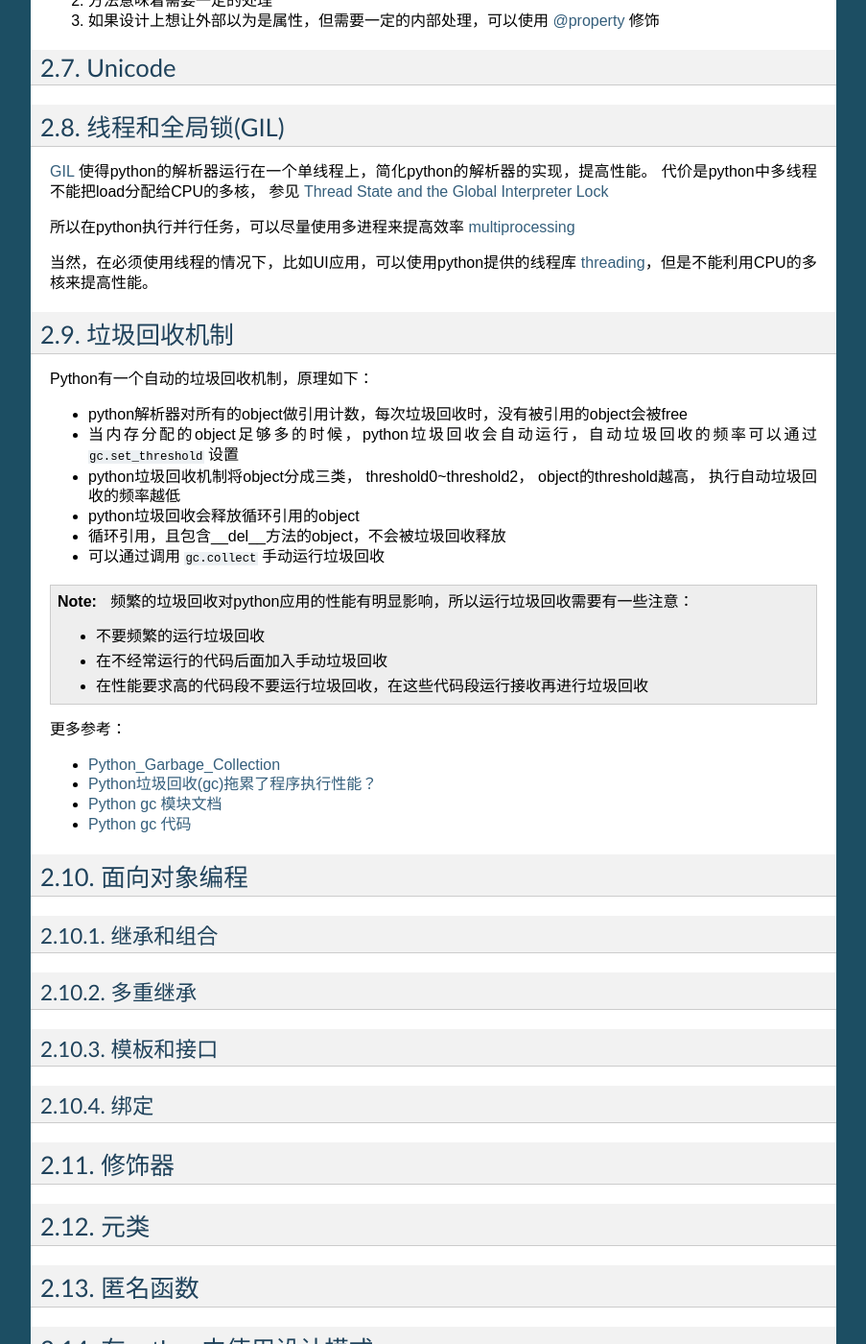
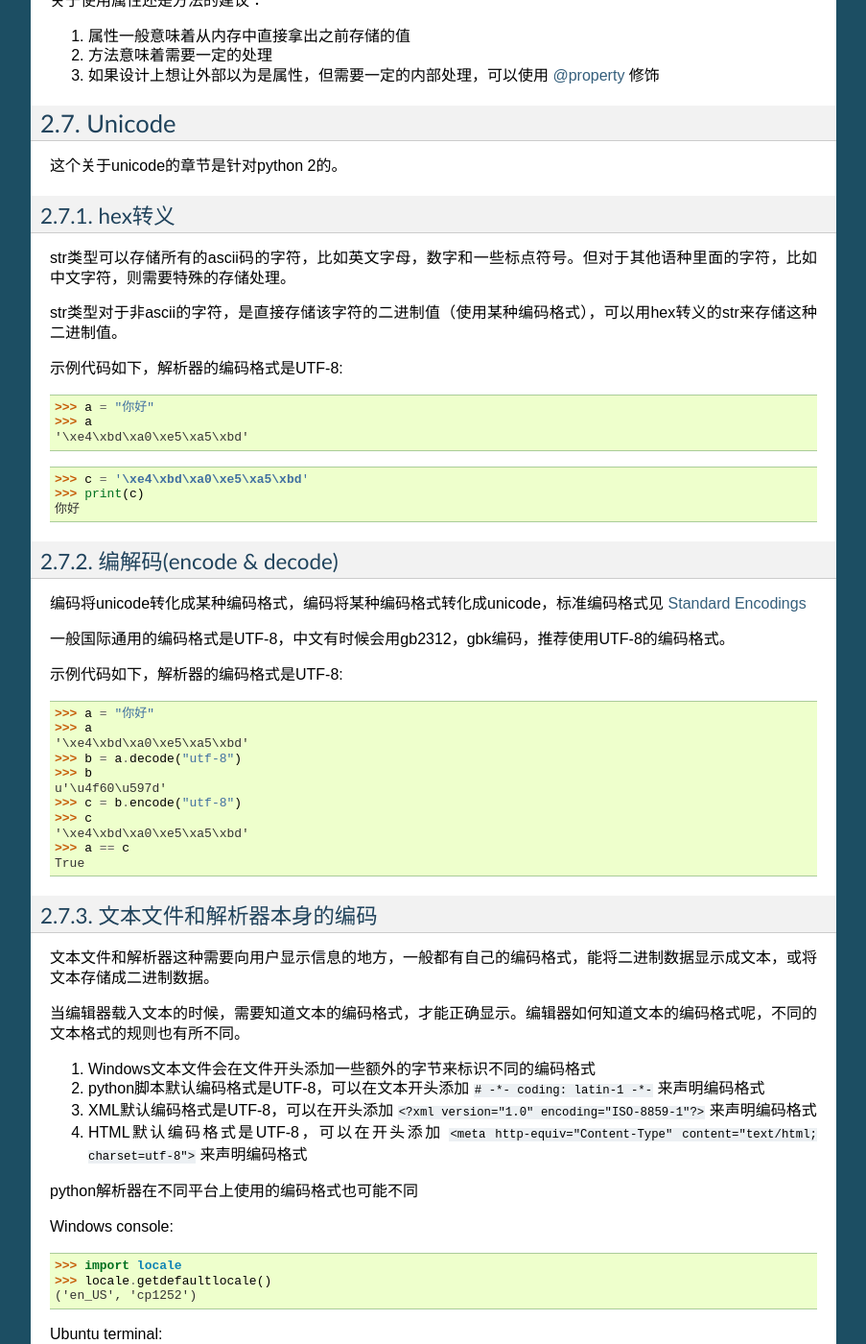
Before and after one commit to xcgspring/use_python, a Sphinx documentation site: the page built from source/python_coding_patterns.rst, in a window 1280 px wide and 1400 px high, scrolled down 2507 px. Shown: the whole window at 96% size, without its empty margins (198-1101 px from the left). Built offline with Sphinx 7.4.7, drawn with Linux system fonts in a browser that asks for light colours; pages that are not in the unit, such as notebooks, are missing from menus; some of the changed text lies outside the part shown.

Commit message:
Add more contents for python coding patterns
Signed-off-by: xcgspring <xcgspring@163.com>

```diff
--- a/source/python_coding_patterns.rst
+++ b/source/python_coding_patterns.rst
@@ -41,6 +41,8 @@ Python是一门动态语言，所有的类型（函数，类，实例）都是
 迭代器和组合操作
 =======================
 
+迭代器和组合操作是python `从Haskell借鉴的语法 <https://docs.python.org/2/howto/functional.html#generator-expressions-and-list-comprehensions>`_
+
 迭代器
 -------------------
 
@@ -57,7 +59,7 @@ Python是一门动态语言，所有的类型（函数，类，实例）都是
 组合操作
 --------------------
 
-组合操作比一般的循环操作节省代码，而且能提高性能，python推荐使用组合操作来替代一般的循环操作。
+组合操作比一般的循环操作节省代码，而且能提高性能，组合操作会使用C的循环，而不是一般的python循环，python推荐使用组合操作来生成列表。
 
 组合操作形式::
 
@@ -139,6 +141,74 @@ property VS method
 Unicode
 =======================
 
+这个关于unicode的章节是针对python 2的。
+
+hex转义
+----------------------------
+
+str类型可以存储所有的ascii码的字符，比如英文字母，数字和一些标点符号。但对于其他语种里面的字符，比如中文字符，则需要特殊的存储处理。
+
+str类型对于非ascii的字符，是直接存储该字符的二进制值（使用某种编码格式），可以用hex转义的str来存储这种二进制值。
+
+
+示例代码如下，解析器的编码格式是UTF-8::
+
+    >>> a = "你好"
+    >>> a
+    '\xe4\xbd\xa0\xe5\xa5\xbd'
+::
+
+    >>> c = '\xe4\xbd\xa0\xe5\xa5\xbd'
+    >>> print(c)
+    你好
+
+编解码(encode & decode)
+----------------------------
+
+编码将unicode转化成某种编码格式，编码将某种编码格式转化成unicode，标准编码格式见 `Standard Encodings <https://docs.python.org/2/library/codecs.html#standard-encodings>`_
+
+一般国际通用的编码格式是UTF-8，中文有时候会用gb2312，gbk编码，推荐使用UTF-8的编码格式。
+
+示例代码如下，解析器的编码格式是UTF-8::
+
+    >>> a = "你好"
+    >>> a
+    '\xe4\xbd\xa0\xe5\xa5\xbd'
+    >>> b = a.decode("utf-8")
+    >>> b
+    u'\u4f60\u597d'
+    >>> c = b.encode("utf-8")
+    >>> c
+    '\xe4\xbd\xa0\xe5\xa5\xbd'
+    >>> a == c
+    True
+
+文本文件和解析器本身的编码
+----------------------------
+
+文本文件和解析器这种需要向用户显示信息的地方，一般都有自己的编码格式，能将二进制数据显示成文本，或将文本存储成二进制数据。
+
+当编辑器载入文本的时候，需要知道文本的编码格式，才能正确显示。编辑器如何知道文本的编码格式呢，不同的文本格式的规则也有所不同。
+
+1. Windows文本文件会在文件开头添加一些额外的字节来标识不同的编码格式
+2. python脚本默认编码格式是UTF-8，可以在文本开头添加 ``# -*- coding: latin-1 -*-`` 来声明编码格式
+3. XML默认编码格式是UTF-8，可以在开头添加 ``<?xml version="1.0" encoding="ISO-8859-1"?>`` 来声明编码格式
+4. HTML默认编码格式是UTF-8，可以在开头添加 ``<meta http-equiv="Content-Type" content="text/html; charset=utf-8">`` 来声明编码格式
+
+python解析器在不同平台上使用的编码格式也可能不同
+
+Windows console::
+
+    >>> import locale
+    >>> locale.getdefaultlocale()
+    ('en_US', 'cp1252')
+
+Ubuntu terminal::
+
+    >>> import locale
+    >>> locale.getdefaultlocale()
+    ('en_PH', 'UTF-8')
+
 线程和全局锁(GIL)
 =======================
 
@@ -176,20 +246,27 @@ Python有一个自动的垃圾回收机制，原理如下：
 * `Python gc 模块文档 <https://docs.python.org/2/library/gc.html>`_
 * `Python gc 代码 <https://hg.python.org/cpython/file/tip/Modules/gcmodule.c>`_
 
-面向对象编程
+面向对象设计和编程
 =======================
 
-继承和组合
------------------
-
-多重继承
------------------
+python提供了 `一套面向对象的语言特性 <https://docs.python.org/2/tutorial/classes.html>`_，来支持面向对象设计和编程
 
 模板和接口
 -----------------
 
-绑定
+
+动态绑定
 -----------------
+
+
+
+多重继承问题
+-----------------
+
+python class支持多重继承，但需要注意的，使用多重继承时，python查找成员的机制。
+
+* 对于old-style的类（python 2中不继承object的类），查找成员的顺序是由左到右，深度优先
+* 对于new-style的类（python 2中继承object的类，python 3中所有的类都是new-style的）， 查找顺序遵循 `MRO(Method Resolution Order) <https://www.python.org/download/releases/2.3/mro/>`_
 
 修饰器
 =======================
```
